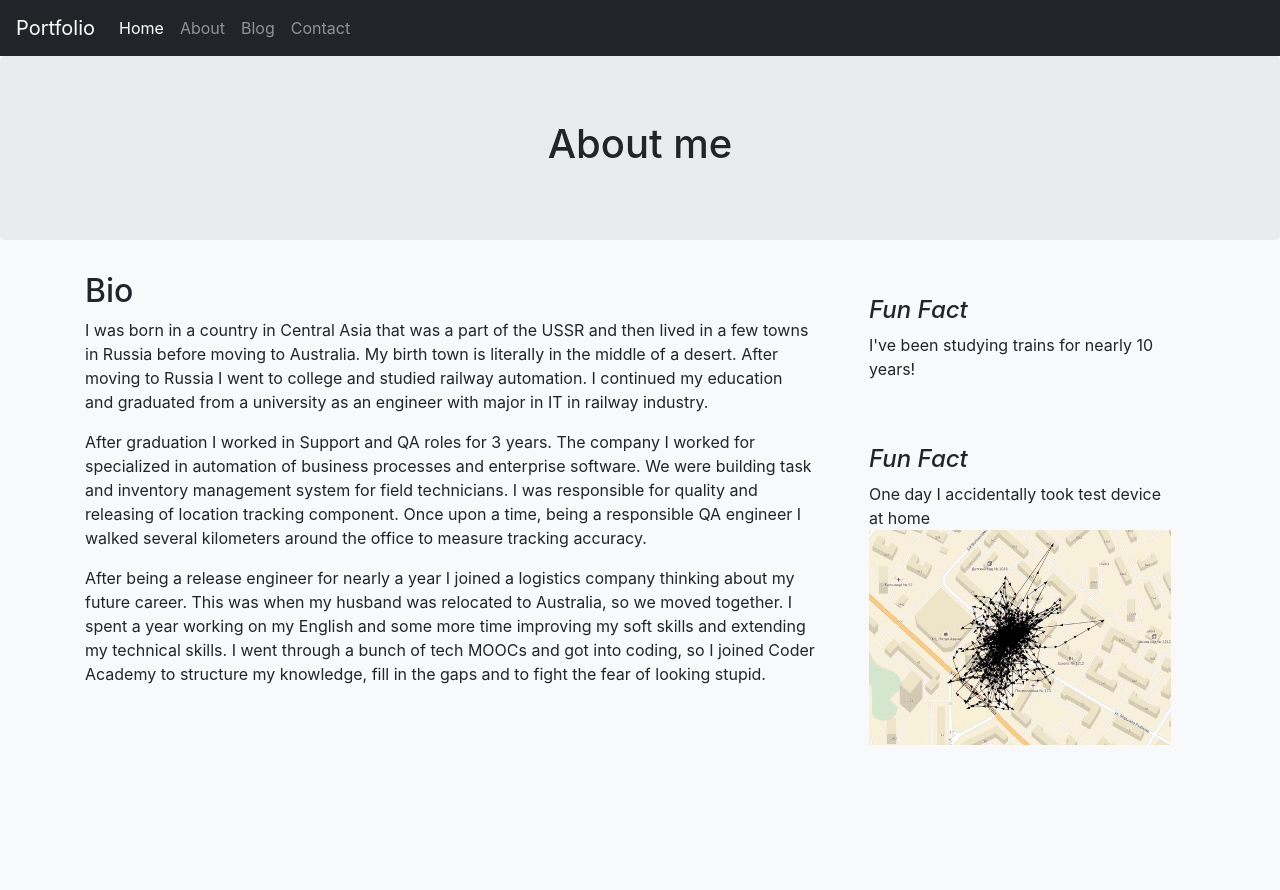
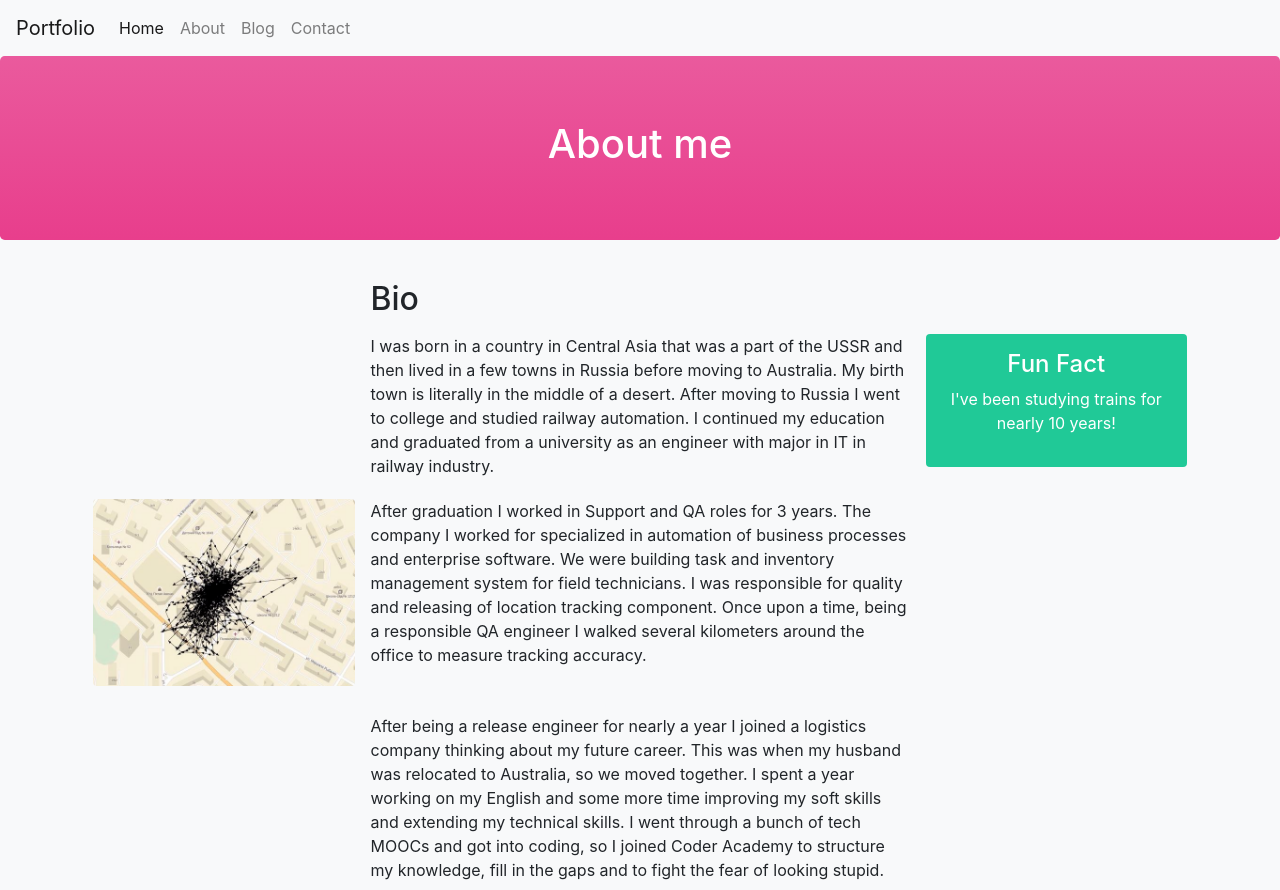
Before and after one commit to INRokh/portfolio, a website: page about.html in a window 1280 px wide. Before the commit the page ends 800 px from the top, so only its background shows below. Drawn offline with nearby package versions, Linux system fonts and the light colour scheme; files that its build step writes are made by us from their sources.

Commit message:
Added style, used css grid

```diff
--- a/about.html
+++ b/about.html
@@ -1,5 +1,5 @@
 <!DOCTYPE html>
-<html lang ="en">
+<html lang="en">
     <head>
         <meta charset="UTF-8">
         <meta name="viewport" content="width=device-width, initial-scale=1.0">
@@ -8,69 +8,80 @@
         <title>Portfolio Nina Rokh</title>
     </head>
     <body>
-        <nav class="navbar navbar-expand-lg navbar-dark bg-dark">
+        <nav class="navbar navbar-expand-lg navbar-light">
             <a class="navbar-brand" href="#">Portfolio</a>
             <button class="navbar-toggler" type="button" data-toggle="collapse" data-target="#navbarNav" aria-controls="navbarNav" aria-expanded="false" aria-label="Toggle navigation">
                 <span class="navbar-toggler-icon"></span>
             </button>
             <div class="collapse navbar-collapse" id="navbarNav">
-                    <ul class="navbar-nav text-lime">
+                <ul class="navbar-nav">
                     <li class="nav-item active">
-                            <a class="nav-link text-lime" href="home.html">Home <span class="sr-only">(current)</span></a>
+                        <a class="nav-link" href="home.html">Home <span class="sr-only">(current)</span></a>
                     </li>
                     <li class="nav-item">
-                            <a class="nav-link text-lime" href="about.html">About</a>
+                        <a class="nav-link" href="about.html">About</a>
                     </li>
                     <li class="nav-item">
-                            <a class="nav-link text-lime" href="blog.html">Blog</a>
+                        <a class="nav-link" href="blog.html">Blog</a>
                         </li>
                     <li class="nav-item">
-                            <a class="nav-link text-lime" href="info.html">Contact</a>
+                        <a class="nav-link" href="info.html">Contact</a>
                     </li>
                 </ul>
             </div>
         </nav>
-        <header class="jumbotron text-center bg-lime">
+        <header class="jumbotron text-center bg-gradient-primary text-white">
             <h1>About me</h1>
         </header>
-        <div class="container">
-            <div class="row">
-                <section class="col-md-8 bg-aqua">
+        <article class="container">
+            <div class="bio">
                 <h2>Bio</h2>
                 <p>
-                        I was born in a country in Central Asia that was a part of the USSR and then lived in a few towns in Russia before moving to Australia.
-                        My birth town is literally in the middle of a desert. After moving to Russia I went to college and studied railway automation.
-                        I continued my education and graduated from a university as an engineer with major in IT in railway industry.
+                    I was born in a country in Central Asia that was a part of the USSR and then lived in a few towns in
+                    Russia before moving to Australia.
+                    My birth town is literally in the middle of a desert. After moving to Russia I went to college and
+                    studied railway automation.
+                    I continued my education and graduated from a university as an engineer with major in IT in railway
+                    industry.
                 </p>
+                <aside>
+                    <div class="p-3 mb-3 bg-secondary text-center text-white rounded">
+                        <h4>Fun Fact</h4>
+                        <p>I've been studying trains for nearly 10 years!</p>
+                    </div>
+                </aside>
+                <aside>
+                    <div class="p-0 mb-1 rounded">
+                        <img src="images/tracking.png" class="figure-img img-fluid rounded" alt="Map with tracking.">
+                        <!-- <figcaption class="figure-caption text-right">Testing the location tracking</figcaption> -->
+                    </div>
+                </aside>
                 <p>
                     After graduation I worked in Support and QA roles for 3 years.
                     The company I worked for specialized in automation of business processes and enterprise software.
                     We were building task and inventory management system for field technicians.
                     I was responsible for quality and releasing of location tracking component.
-                        Once upon a time, being a responsible QA engineer I walked several kilometers around the office to measure tracking accuracy.
+                    Once upon a time, being a responsible QA engineer I walked several kilometers around the office to
+                    measure tracking accuracy.
                 </p>
-                        After being a release engineer for nearly a year I joined a logistics company thinking about my future career.
-                        This was when my husband was relocated to Australia, so we moved together. I spent a year working on my English and some more time improving my soft skills and extending my technical skills.
-                        I went through a bunch of tech MOOCs and got into coding, so I joined Coder Academy to structure my knowledge, fill in the gaps and to fight the fear of looking stupid.
+                <p>
+                    After being a release engineer for nearly a year I joined a logistics company thinking about my future
+                    career.
+                    This was when my husband was relocated to Australia, so we moved together. I spent a year working on my
+                    English and some more time improving my soft skills and extending my technical skills.
+                    I went through a bunch of tech MOOCs and got into coding, so I joined Coder Academy to structure my
+                    knowledge, fill in the gaps and to fight the fear of looking stupid.
                 </p>
-
-                    </p>
-                </section>
-                <aside class="col-md-4">
-                    <div class="p-4 mb-3 bg-pink rounded">
-                        <h4 class="font-italic">Fun Fact</h4>
-                        <p class="mb-0">I've been studying trains for nearly 10 years!</p>
             </div>
-                    <div class="p-4 mb-3 bg-pink rounded">
-                        <h4 class="font-italic">Fun Fact</h4>
-                        <p class="mb-0">One day I accidentally took test device at home</p>
-                        <img src="images/tracking.png" class="img-fluid" alt="Responsive image">
-                    </div>
-                </aside>
-            </div>
-        </div>
-        <script src="https://code.jquery.com/jquery-3.3.1.slim.min.js" integrity="sha384-q8i/X+965DzO0rT7abK41JStQIAqVgRVzpbzo5smXKp4YfRvH+8abtTE1Pi6jizo" crossorigin="anonymous"></script>
-        <script src="https://cdnjs.cloudflare.com/ajax/libs/popper.js/1.14.7/umd/popper.min.js" integrity="sha384-UO2eT0CpHqdSJQ6hJty5KVphtPhzWj9WO1clHTMGa3JDZwrnQq4sF86dIHNDz0W1" crossorigin="anonymous"></script>
-        <script src="https://stackpath.bootstrapcdn.com/bootstrap/4.3.1/js/bootstrap.min.js" integrity="sha384-JjSmVgyd0p3pXB1rRibZUAYoIIy6OrQ6VrjIEaFf/nJGzIxFDsf4x0xIM+B07jRM" crossorigin="anonymous"></script>
+        </article>
+        <script src="https://code.jquery.com/jquery-3.3.1.slim.min.js"
+            integrity="sha384-q8i/X+965DzO0rT7abK41JStQIAqVgRVzpbzo5smXKp4YfRvH+8abtTE1Pi6jizo"
+            crossorigin="anonymous"></script>
+        <script src="https://cdnjs.cloudflare.com/ajax/libs/popper.js/1.14.7/umd/popper.min.js"
+            integrity="sha384-UO2eT0CpHqdSJQ6hJty5KVphtPhzWj9WO1clHTMGa3JDZwrnQq4sF86dIHNDz0W1"
+            crossorigin="anonymous"></script>
+        <script src="https://stackpath.bootstrapcdn.com/bootstrap/4.3.1/js/bootstrap.min.js"
+            integrity="sha384-JjSmVgyd0p3pXB1rRibZUAYoIIy6OrQ6VrjIEaFf/nJGzIxFDsf4x0xIM+B07jRM"
+            crossorigin="anonymous"></script>
     </body>
 </html>
```
Lines whose indentation alone changed are shown as unchanged.
